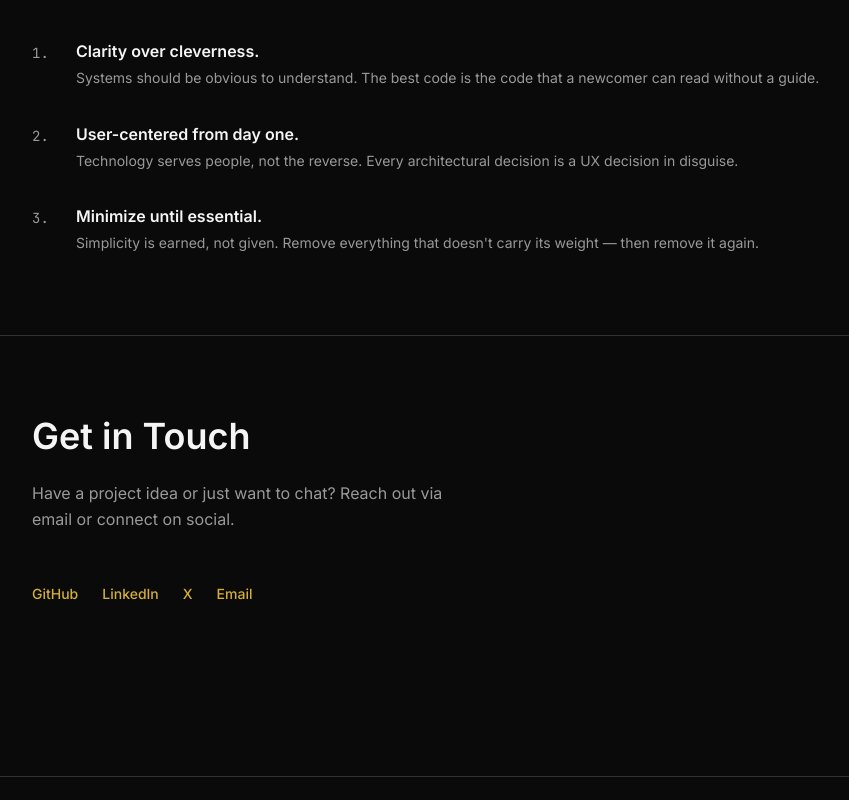
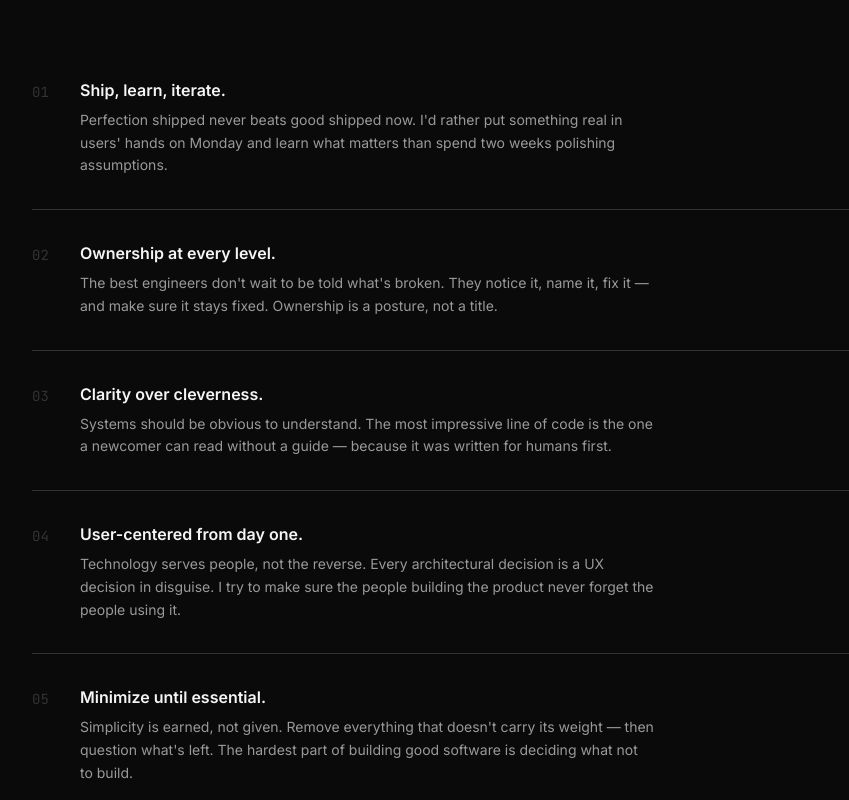
Before and after one commit to oscarmenendezgarcia/portfolio, a Next.js app: page / in a window 1280 px wide. Shown: the part 2160-2960 px from the top of the page, without its empty margins (198-1047 px from the left). Built offline with nearby package versions, Linux system fonts and the light colour scheme; no server answers.

Commit message:
[dev] T-009: Implement Philosophy section with 6 personal principles

```diff
--- a/components/sections/Philosophy.tsx
+++ b/components/sections/Philosophy.tsx
@@ -1,22 +1,43 @@
-// Server Component — placeholder stub. Content populated in the Philosophy feature task.
+// Server Component — no client-side JS required.
 
-const PRINCIPLES = [
+type Principle = {
+  slug: string;
+  title: string;
+  body: string;
+};
+
+const PRINCIPLES: Principle[] = [
   {
-    number: "1.",
-    title: "Clarity over cleverness.",
-    body: "Systems should be obvious to understand. The best code is the code that a newcomer can read without a guide.",
+    slug: "ship-learn-iterate",
+    title: "Ship, learn, iterate.",
+    body: "Perfection shipped never beats good shipped now. I'd rather put something real in users' hands on Monday and learn what matters than spend two weeks polishing assumptions.",
   },
   {
-    number: "2.",
-    title: "User-centered from day one.",
-    body: "Technology serves people, not the reverse. Every architectural decision is a UX decision in disguise.",
+    slug: "ownership-at-every-level",
+    title: "Ownership at every level.",
+    body: "The best engineers don't wait to be told what's broken. They notice it, name it, fix it — and make sure it stays fixed. Ownership is a posture, not a title.",
   },
   {
-    number: "3.",
+    slug: "clarity-over-cleverness",
+    title: "Clarity over cleverness.",
+    body: "Systems should be obvious to understand. The most impressive line of code is the one a newcomer can read without a guide — because it was written for humans first.",
+  },
+  {
+    slug: "user-centered-from-day-one",
+    title: "User-centered from day one.",
+    body: "Technology serves people, not the reverse. Every architectural decision is a UX decision in disguise. I try to make sure the people building the product never forget the people using it.",
+  },
+  {
+    slug: "minimize-until-essential",
     title: "Minimize until essential.",
-    body: "Simplicity is earned, not given. Remove everything that doesn't carry its weight — then remove it again.",
+    body: "Simplicity is earned, not given. Remove everything that doesn't carry its weight — then question what's left. The hardest part of building good software is deciding what not to build.",
   },
-] as const;
+  {
+    slug: "teams-compound",
+    title: "Teams compound.",
+    body: "The highest-leverage thing I can do most weeks isn't writing code — it's leaving the codebase, the docs, and the culture slightly better for the next person. Great teams are built in the margins.",
+  },
+];
 
 export default function Philosophy() {
   return (
@@ -33,31 +54,36 @@ export default function Philosophy() {
           Philosophy
         </h2>
 
-        <p className="text-base text-text-secondary leading-relaxed mb-10 max-w-xl">
+        <p className="text-base text-text-secondary leading-relaxed mb-12 max-w-xl">
           The work I do is shaped by a few core beliefs — about software, about
           teams, and about what it means to build something worth using.
         </p>
 
-        <div className="flex flex-col gap-8">
-          {PRINCIPLES.map((principle) => (
-            <div key={principle.number} className="flex gap-6">
+        <ol className="flex flex-col gap-0" aria-label="Core principles">
+          {PRINCIPLES.map((principle, index) => (
+            <li
+              key={principle.slug}
+              className="flex gap-6 py-8 border-b border-border last:border-0 group"
+            >
+              {/* Ordinal — monospaced, accent on hover */}
               <span
-                className="text-text-secondary font-mono text-sm mt-1 shrink-0 w-5"
+                className="font-mono text-sm text-border group-hover:text-accent shrink-0 w-6 pt-[3px] transition-colors duration-200 select-none"
                 aria-hidden="true"
               >
-                {principle.number}
+                {String(index + 1).padStart(2, "0")}
               </span>
-              <div>
-                <p className="text-base font-semibold text-text-primary mb-1">
+
+              <div className="flex flex-col gap-2">
+                <p className="text-base font-semibold text-text-primary leading-snug">
                   {principle.title}
                 </p>
-                <p className="text-sm text-text-secondary leading-relaxed">
+                <p className="text-sm text-text-secondary leading-relaxed max-w-prose">
                   {principle.body}
                 </p>
               </div>
-            </div>
+            </li>
           ))}
-        </div>
+        </ol>
       </div>
     </section>
   );
```
